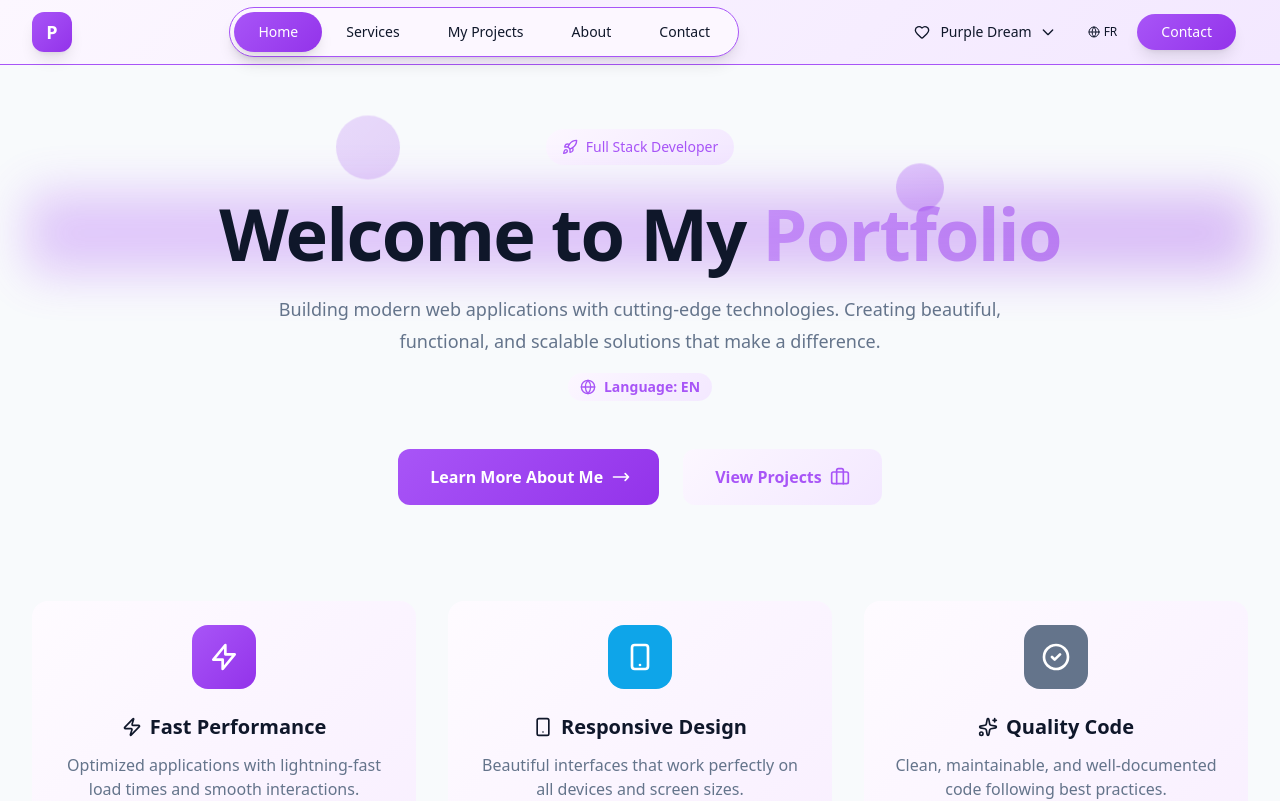
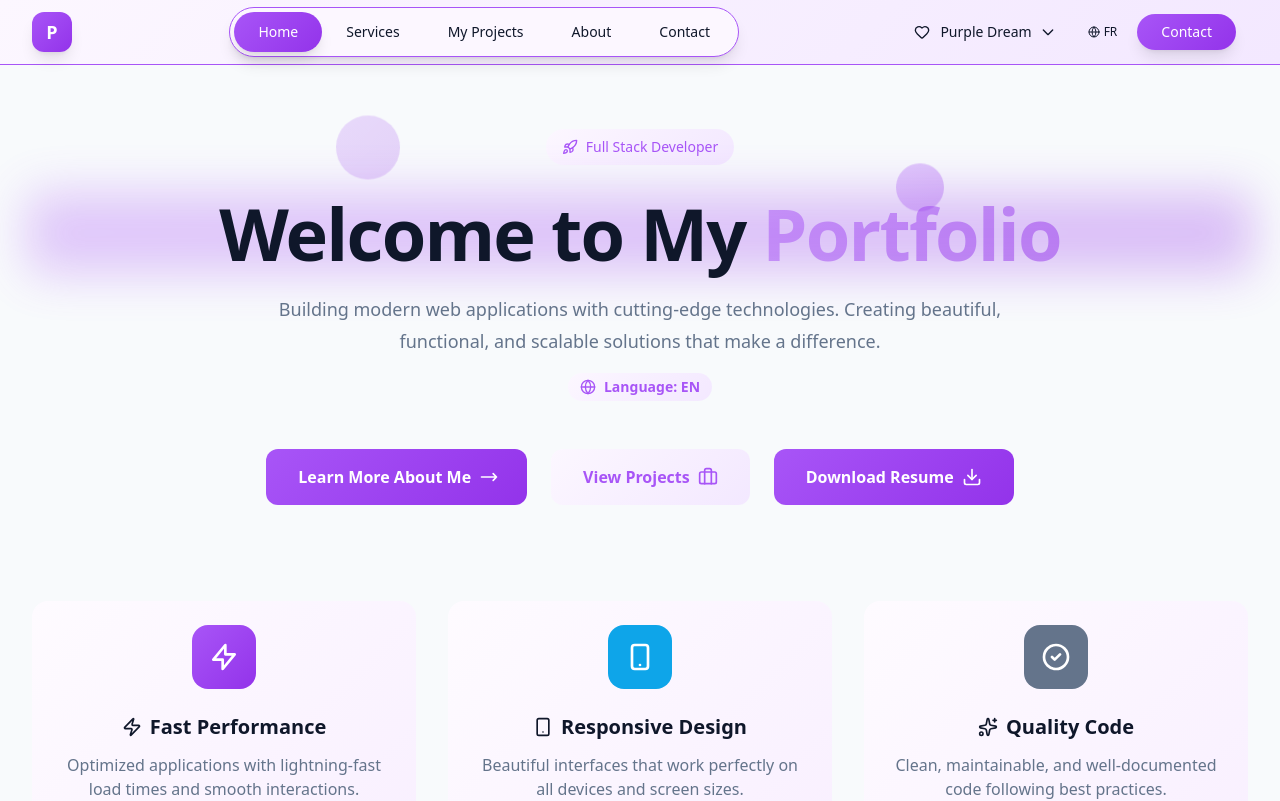
Before and after one commit to Anasmomin143/portfolio, a Next.js app: page /en in a window 1280 px wide. Shown: the top 801 px of the page. Built offline with nearby package versions, Linux system fonts and the light colour scheme.

Commit message:
feat: Add download resume functionality with translations for English and French

```diff
--- a/app/[lang]/page.tsx
+++ b/app/[lang]/page.tsx
@@ -5,7 +5,7 @@ import { ScaleIn } from '@/components/animations/scale-in';
 import { StaggerContainer, StaggerItem } from '@/components/animations/stagger-container';
 import { FloatingElement } from '@/components/animations/floating-element';
 import { HoverCard } from '@/components/animations/hover-card';
-import { Rocket, Globe, Briefcase, Zap, Smartphone, Sparkles } from 'lucide-react';
+import { Rocket, Globe, Briefcase, Zap, Smartphone, Sparkles, Download } from 'lucide-react';
 import { getTranslations, setRequestLocale } from 'next-intl/server';
 
 export default async function HomePage({ params }: { params: Promise<LocaleParams> }) {
@@ -91,6 +91,19 @@ export default async function HomePage({ params }: { params: Promise<LocaleParam
               </Link>
             </HoverCard>
           </StaggerItem>
+          <StaggerItem>
+            <HoverCard scaleOnHover={1.08} rotateOnHover={-1}>
+              <a
+                href="/resume.pdf"
+                download="Resume.pdf"
+                className="group inline-flex items-center rounded-xl px-8 py-4 text-base font-semibold text-white shadow-medium hover:shadow-strong focus-visible:outline focus-visible:outline-2 focus-visible:outline-offset-2 transition-all duration-300"
+                style={{ background: 'var(--gradient-primary)', outlineColor: 'var(--color-primary)' }}
+              >
+                {t('cta.downloadResume')}
+                <Download className="ml-2 w-5 h-5 group-hover:translate-y-1 transition-transform duration-300" />
+              </a>
+            </HoverCard>
+          </StaggerItem>
         </StaggerContainer>
       </div>
 
--- a/i18n/en.json
+++ b/i18n/en.json
@@ -15,7 +15,8 @@
     "languageLabel": "Language:",
     "cta": {
       "learnMore": "Learn More About Me",
-      "viewProjects": "View Projects"
+      "viewProjects": "View Projects",
+      "downloadResume": "Download Resume"
     },
     "features": {
       "performance": {
--- a/i18n/fr.json
+++ b/i18n/fr.json
@@ -15,7 +15,8 @@
     "languageLabel": "Langue:",
     "cta": {
       "learnMore": "En Savoir Plus Sur Moi",
-      "viewProjects": "Voir les Projets"
+      "viewProjects": "Voir les Projets",
+      "downloadResume": "Télécharger le CV"
     },
     "features": {
       "performance": {
```
